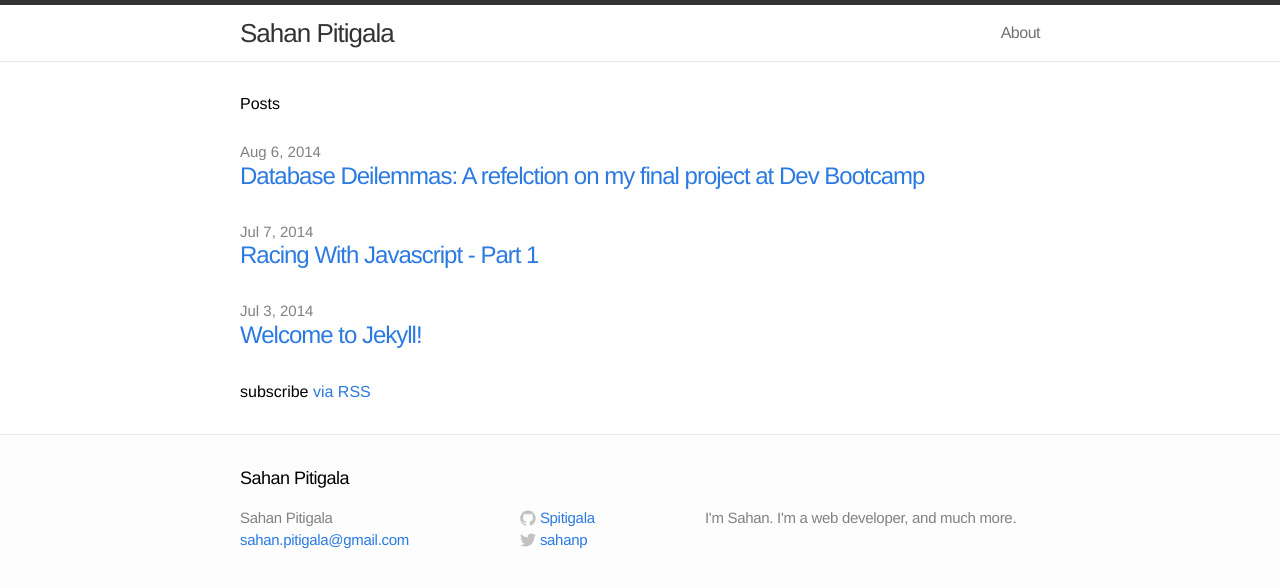
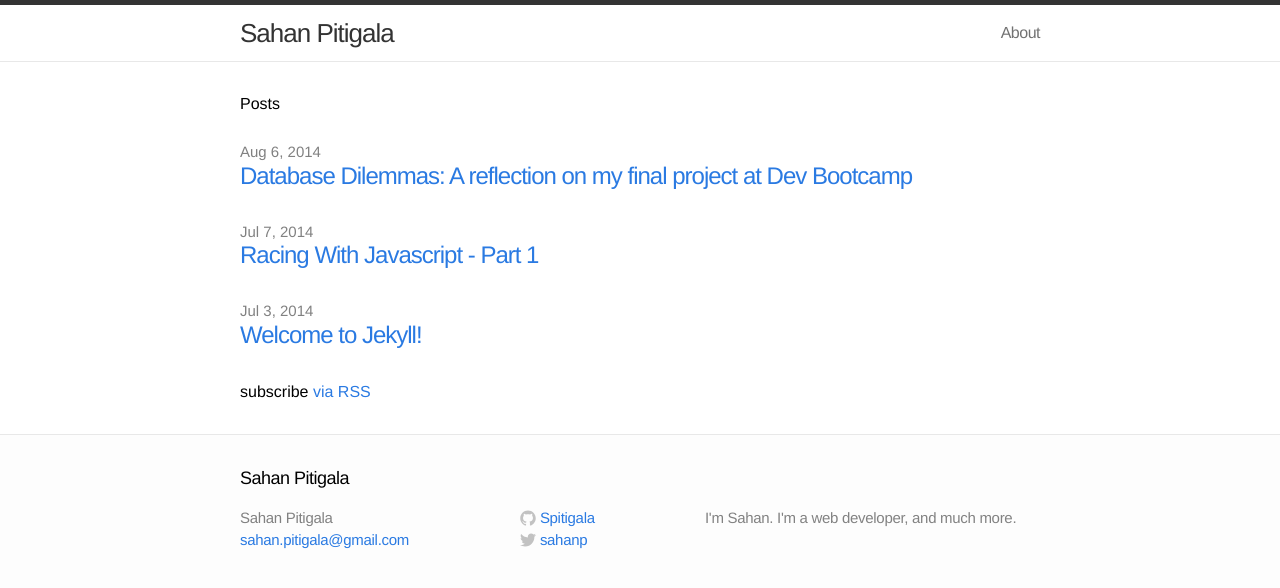
Before and after one commit to Spitigala/Spitigala.github.io, a Jekyll site: the page built from blog.html, in a window 1280 px wide. Shown: the top 588 px of the page. Built offline with Jekyll 4.4.1, drawn with Linux system fonts in a browser that asks for light colours.

Commit message:
correcting spelling errors

```diff
--- a/_posts/2014-08-06-database-dilemmas.markdown
+++ b/_posts/2014-08-06-database-dilemmas.markdown
@@ -1,12 +1,12 @@
 ---
 layout: post
-title:  "Database Deilemmas: A refelction on my final project at Dev Bootcamp"
+title:  "Database Dilemmas: A reflection on my final project at Dev Bootcamp"
 date:   2014-08-06
 categories: dbc devbootcamp coding
 ---
 
 
-Designing database schemas can tricky, and as a relatively new developer, I’m bound to run in to my fair share of troubles with it. But the last thing I need is a schema design flaw 3 days before final presentations at Dev Bootcamp.
+Designing database schemas can tricky, and as a relatively new developer, I’m bound to run in to my fair share of troubles with it. But the last thing I need is a schema design flaw 3 days before final presentations at [Dev Bootcamp][devbootcamp].
 
 Since the universe works in mysterious ways to teach us life lessons, that’s exactly what happened to my team. Our final project was to build [smartSOS][smartsos], a platform that connects non-profits and donors. The basic idea is that non-profits can create a listing of items they need, and donors can respond accordingly by dropping off items they already have or buy them through Amazon and ship the items directly to the organization. You can checkout the code base [here][sourcecode].
 
@@ -31,10 +31,14 @@
 
 We initially failed to see the bigger problem, although we felt something was off as our controllers were being built. We had to traverse lengthy paths to get to our data, but were unable to pinpoint the exact problem. The team was too deep in to the code to think of making any fundamental changes. In fact, we were already excited about adding new features.
 
-Three days in to the project, we were called in for a consultation with our instructors [Steven][steventwitter] and [Nikola][nikolatwitter]. Their feedback was not what we wanted to hear. They expressed deep concern about our database design and recommended that we rethink our approach. But at that point it seemed as if we were too far in to the development process, and we still had a lot of work left to do. In our minds, a database redesign seemed too daunting, and as team lead I decided against it due to time constraints. I had never managed a technical project before. I didn’t know about the technical debt our mistake would bring, or the cost-benefit of doing a redesign. All I could think about was having a cool product to deliver on demo day to impress employers and the DBC community. I respected Steven’s input, but in the end decided to continue with our current iteration, which would turn out to be one of my biggest mistakes as a developer and a leader.
+Three days in to the project, we were called in for a consultation with our instructors [Steven][steventwitter] and [Nikola][nikolatwitter]. Their feedback was not what we wanted to hear. They expressed deep concern about our database design and recommended that we rethink our approach. But at that point it seemed as if we were too far in to the development process, and we still had a lot of work left to do. In our minds, a database redesign seemed too daunting, and as team lead I decided against it due to time constraints. I had never managed a technical project of this scale. I didn’t know about the technical debt our mistake would bring, or the cost-benefit of doing a redesign. All I could think about was having a cool product to deliver on demo day to impress employers and the DBC community. I respected Steven’s input, but in the end decided to continue with our current iteration, which would turn out to be one of my biggest mistakes as a developer and a leader.
 
 The following day, we were called in for a second meeting.
-This time around, our instructors’ attitude towards us had taken on a more serious tone. Basically, Steven tore us all apart. He said that it looked like we had “put the engine in backwards” and that none of it made sense to him. He suggested that rather than going back to fix what’s broken, we should rebuild the app from scratch, and that he knows we can get it done in time for demo day. This time he had my attention, and his confidence won me over.
+
+This time around, our instructors’ attitude towards us had taken on a more serious tone. Basically, Steven tore us all apart.
+
+He said that it looked like we had “put the engine in backwards” and that none of it made sense to him. He suggested that rather than going back to fix what’s broken, we should rebuild the app from scratch, and that he knows we can get it done in time for demo day. This time he had my attention, and his confidence won me over.
+
 When a programming veteran tells you that you screwed up, that you should change something, that he believes you can deliver on time, and does so with a straight face, you can bet anything that he means every word coming out of his mouth. So with just 3 days left to rebuild our app, we walked over to our terminal and hit RAILS NEW.
 
 It was scary. But in a weird way, it was exciting. My team was up for the challenge.
```
Also changed, not shown: other parts of _posts/2014-08-06-database-dilemmas.markdown (+2 -1 lines).
